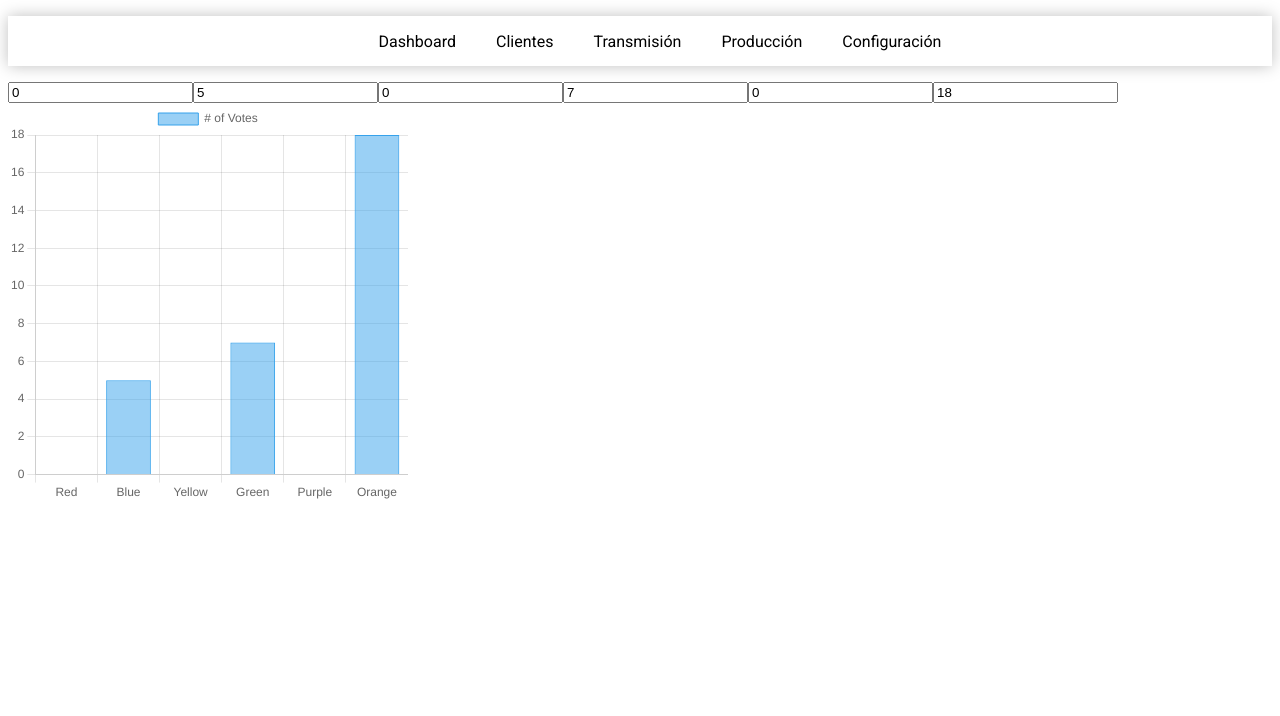
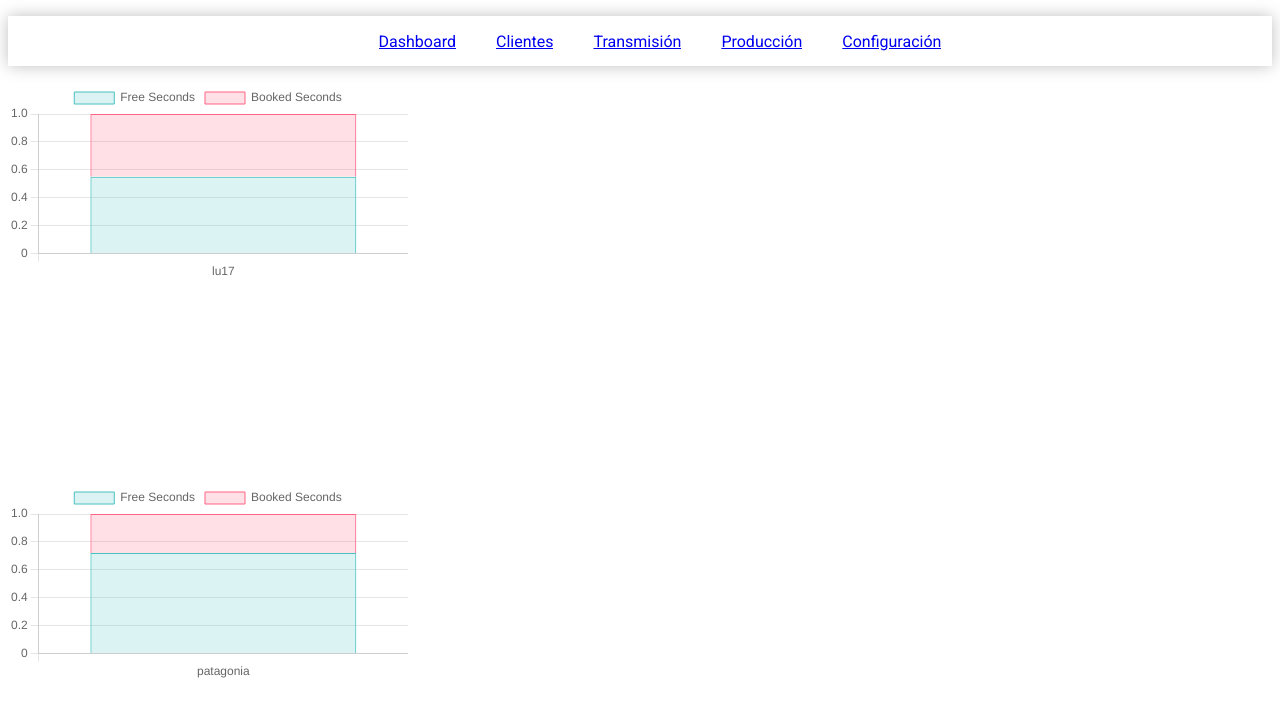
Before and after one commit to FacundoJoaquin/radio, a SvelteKit app: page /dashboard in a window 1280 px wide. Shown: the top 716 px of the page. Built offline with nearby package versions, Linux system fonts and the light colour scheme.

Commit message:
canvas ekisdedede

```diff
--- a/src/routes/components/Chart.svelte
+++ /dev/null
@@ -1,52 +0,0 @@
-<script>
-  import { onMount, afterUpdate } from 'svelte';
-  import Chart from 'chart.js/auto';
-
-  export let data;
-
-  let chartInstance;
-
-  function createChart() {
-    const ctx = document.getElementById('myChart');
-
-    chartInstance = new Chart(ctx, {
-      type: 'bar',
-      data: {
-        labels: ['Red', 'Blue', 'Yellow', 'Green', 'Purple', 'Orange'],
-        datasets: [{
-          label: '# of Votes',
-          data,
-          borderWidth: 1
-        }]
-      },
-      options: {
-        scales: {
-          y: {
-            beginAtZero: true
-          }
-        }
-      }
-    });
-  }
-
-  function updateChart() {
-    if (chartInstance) {
-      chartInstance.data.datasets[0].data = data;
-      chartInstance.update();
-    }
-  }
-
-  onMount(createChart);
-  afterUpdate(updateChart);
-</script>
-
-<style>
-  div {
-    height: 400px;
-    width: 400px;
-  }
-</style>
-
-<div>
-  <canvas width="1" height="1" id="myChart"></canvas>
-</div>
--- /dev/null
+++ b/src/routes/components/atoms/NavLink.svelte
@@ -0,0 +1,38 @@
+<script>
+export let href='';
+</script>
+<li>
+    <a {href}>
+        <slot/>
+    </a>
+</li>
+
+<style>
+       li {
+      cursor: pointer;
+      display: flex;
+      align-items: center;
+      font-family: 'Roboto';
+      position: relative;
+      overflow: hidden;
+      margin: 0 10px;
+    }
+
+    li::after {
+      content: '';
+      position: absolute;
+      left: 0;
+      top: -100%;
+      width: 100%;
+      height: 100%;
+      background-color: #C4DFDF;
+      transition: top 0.2s;
+      z-index: -1;
+      border-radius: 0px 0px 10px 10px;
+    }
+
+    li:hover::after {
+      top: 0;
+    }
+
+</style>
--- a/src/routes/components/chart.svelte
+++ /dev/null
@@ -1,55 +0,0 @@
-<script>
-  //chart.js
-  //necesito un grafico de barra, un grafico torta
-
-  import { onMount, afterUpdate } from 'svelte';
-  import Chart from 'chart.js/auto';
-
-  export let data;
-
-  let chartInstance;
-
-  function createChart() {
-    const ctx = document.getElementById('myChart');
-
-    chartInstance = new Chart(ctx, {
-      type: 'bar',
-      data: {
-        labels: ['Red', 'Blue', 'Yellow', 'Green', 'Purple', 'Orange'],
-        datasets: [{
-          label: '# of Votes',
-          data,
-          borderWidth: 1
-        }]
-      },
-      options: {
-        scales: {
-          y: {
-            beginAtZero: true
-          }
-        }
-      }
-    });
-  }
-
-  function updateChart() {
-    if (chartInstance) {
-      chartInstance.data.datasets[0].data = data;
-      chartInstance.update();
-    }
-  }
-
-  onMount(createChart);
-  afterUpdate(updateChart);
-</script>
-
-<style>
-  div {
-    height: 400px;
-    width: 400px;
-  }
-</style>
-
-<div>
-  <canvas width="1" height="1" id="myChart"></canvas>
-</div>
--- a/src/routes/components/organisms/Navbar.svelte
+++ b/src/routes/components/organisms/Navbar.svelte
@@ -1,10 +1,15 @@
+<script>
+
+  import NavLink from "../atoms/NavLink.svelte";
+
+</script>
 <nav class="navBar">
     <ul>
-      <li>Dashboard</li>
-      <li>Clientes</li>
-      <li>Transmisión</li>
-      <li>Producción</li>
-      <li>Configuración</li>
+      <NavLink href='/dashboard'>Dashboard</NavLink>
+      <NavLink href='/clients'>Clientes</NavLink>
+      <NavLink href='/bookings'>Transmisión</NavLink>
+      <NavLink href='/productions'>Producción</NavLink>
+      <NavLink href='/configurations'>Configuración</NavLink>
     </ul>
   </nav>
 
@@ -25,32 +30,6 @@
       justify-content: center;
     }
 
-    li {
-      cursor: pointer;
-      display: flex;
-      align-items: center;
-      font-family: 'Roboto';
-      position: relative;
-      overflow: hidden;
-      margin: 0 10px;
-    }
-
-    li::after {
-      content: '';
-      position: absolute;
-      left: 0;
-      top: -100%;
-      width: 100%;
-      height: 100%;
-      background-color: #C4DFDF;
-      transition: top 0.2s;
-      z-index: -1;
-      border-radius: 0px 0px 10px 10px;
-    }
-
-    li:hover::after {
-      top: 0;
-    }
 
 
   </style>
--- /dev/null
+++ b/src/routes/components/organisms/StackedChart.svelte
@@ -0,0 +1,58 @@
+<script>
+  import { onMount } from 'svelte';
+  import Chart from 'chart.js/auto';
+  export let radio;
+  let chartInstance;
+  let id = radio.name;
+
+  $: name = radio.name; // declaración reactiva
+
+  function createChart() {
+    const ctx = document.getElementById(id);
+
+    chartInstance = new Chart(ctx, {
+      type: 'bar',
+      data: {
+        labels: [name],
+        datasets: [
+          {
+            label: 'Free Seconds',
+            data: [radio.freeSeconds],
+            backgroundColor: 'rgba(75, 192, 192, 0.2)', // Color para freeSeconds
+            borderColor: 'rgba(75, 192, 192, 1)', // Border color para freeSeconds
+            borderWidth: 1
+          },
+          {
+            label: 'Booked Seconds',
+            data: [radio.bookedSeconds],
+            backgroundColor: 'rgba(255, 99, 132, 0.2)', // Color para bookedSeconds
+            borderColor: 'rgba(255, 99, 132, 1)', // Border color para bookedSeconds
+            borderWidth: 1
+          },
+        ]
+      },
+      options: {
+        scales: {
+          x:{
+            stacked: true
+          },
+          y: {
+            stacked: true,
+            beginAtZero: true
+          }
+        }
+      }
+    });
+  }
+  onMount(createChart);
+</script>
+
+<div>
+<canvas id={id}></canvas>
+</div>
+<style>
+  div {
+    height: 400px;
+    width: 400px;
+  }
+</style>
--- a/src/routes/dashboard/+page.svelte
+++ b/src/routes/dashboard/+page.svelte
@@ -1,57 +1,17 @@
 <script>
-  import Chart from "../components/Chart.svelte";
+  import StackedChart from "../components/organisms/StackedChart.svelte";
 
-  let data = [0, 5, 0, 7, 0, 18];
+  let values = [45, 55];
 
-  function handleInput(event, index) {
-    const newValue = parseInt(event.target.value);
-    data[index] = newValue;
-  }
+  let radios = [
+    { name: 'lu17', freeSeconds: 0.55, bookedSeconds: 0.45 },
+    { name: 'patagonia', freeSeconds: 0.72, bookedSeconds: 0.28 },
+  ];
+
 </script>
 
-<div>
-  {#each data as value, index}
-    <input type="number" on:input={(e) => handleInput(e, index)} bind:value={data[index]} />
-  {/each}
+{#each radios as radio (radio.name)}
+<div class='flex flex-row w-48 h-48'>
+  <StackedChart {radio} />
 </div>
-
-<Chart {data} />
-
-
-
-
-<!-- <section>
-  <div class="insight">
-    <div class="sales">
-      <svg xmlns="http://www.w3.org/2000/svg" height="48" viewBox="0 -960 960 960" width="48"><path d="M120-120v-76l60-60v136h-60Zm165 0v-236l60-60v296h-60Zm165 0v-296l60 61v235h-60Zm165 0v-235l60-60v295h-60Zm165 0v-396l60-60v456h-60ZM120-356v-85l280-278 160 160 280-281v85L560-474 400-634 120-356Z"/></svg>
-      <div class="middle">
-        <div class="left">
-          <h3>Ventas totales</h3>
-          <h1>$25234</h1>
-        </div>
-        <div class="progress">
-          <svg>
-            <circle cx='38' cy='38' r='38'></circle>
-          </svg>
-          <div class="number">
-            <p>81%</p>
-          </div>
-        </div>
-      </div>
-    </div>
-  </div>
-  <div>
-    <div class="divbot">Overview</div>
-    <div class="divbot">Ventas recientes</div>
-  </div>
-</section>
-
-<style>
-  section {
-    margin-top: 1.4rem;
-  }
-  section .insight {
-    display: grid;
-    grid-template-columns: repeat(3,1fr);
-  }
-</style> -->
+{/each}
```
Also changed, not shown: src/routes/nav/+page.svelte (deleted, +0 -64 lines).
